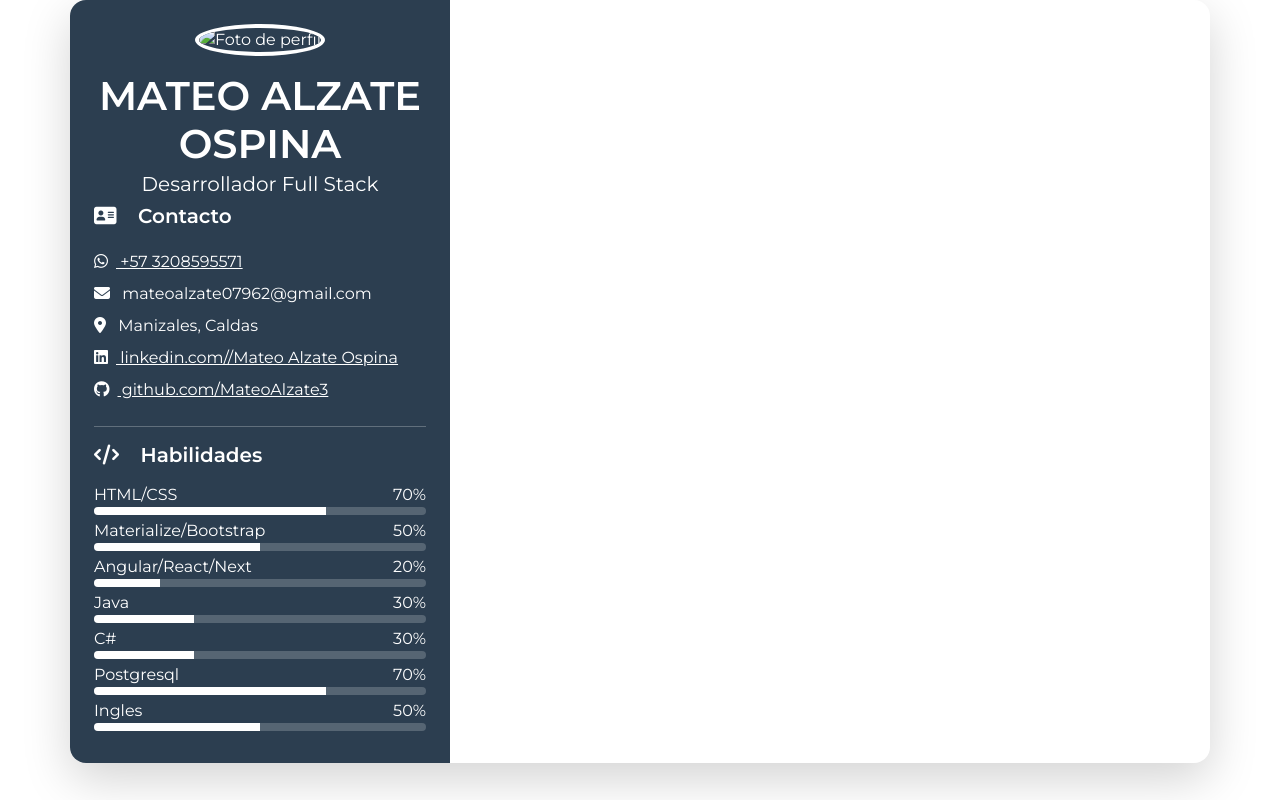
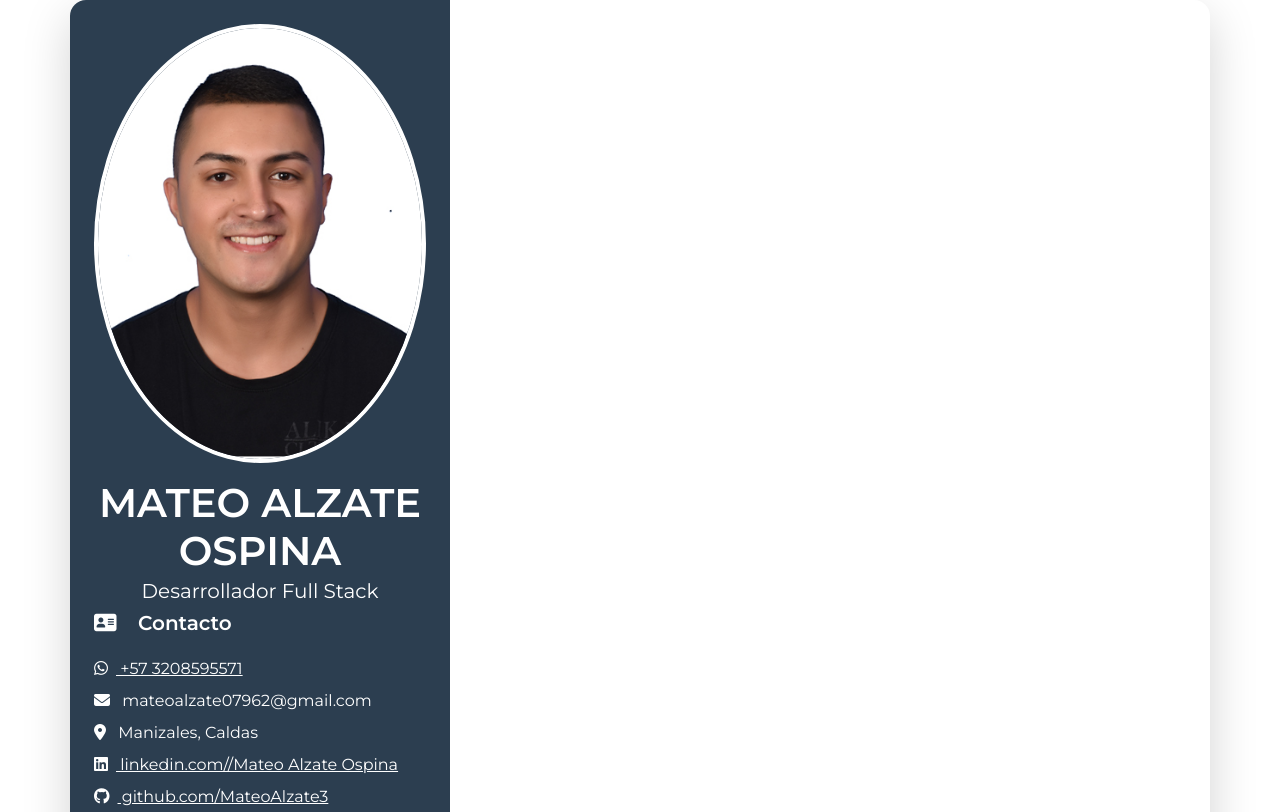
Before and after one commit to MateoAlzate3/MateoAlzate3.github.io, a plain HTML site: page index.html in a window 1280 px wide. Shown: the top 812 px of the page. Drawn offline with nearby package versions, Linux system fonts and the light colour scheme.

Commit message:
se agrega foto

```diff
--- a/index.html
+++ b/index.html
@@ -34,7 +34,7 @@
         <div class="col-md-4 bg-primary text-white p-4">
           <header class="text-center mb-1">
             <img
-              src="img/image.png"
+              src="img/Foto.jpg"
               class="img-fluid rounded-circle border border-4 border-white mb-3"
               alt="Foto de perfil"
             />
```
Also changed, not shown: img/Foto.jpg (added).
